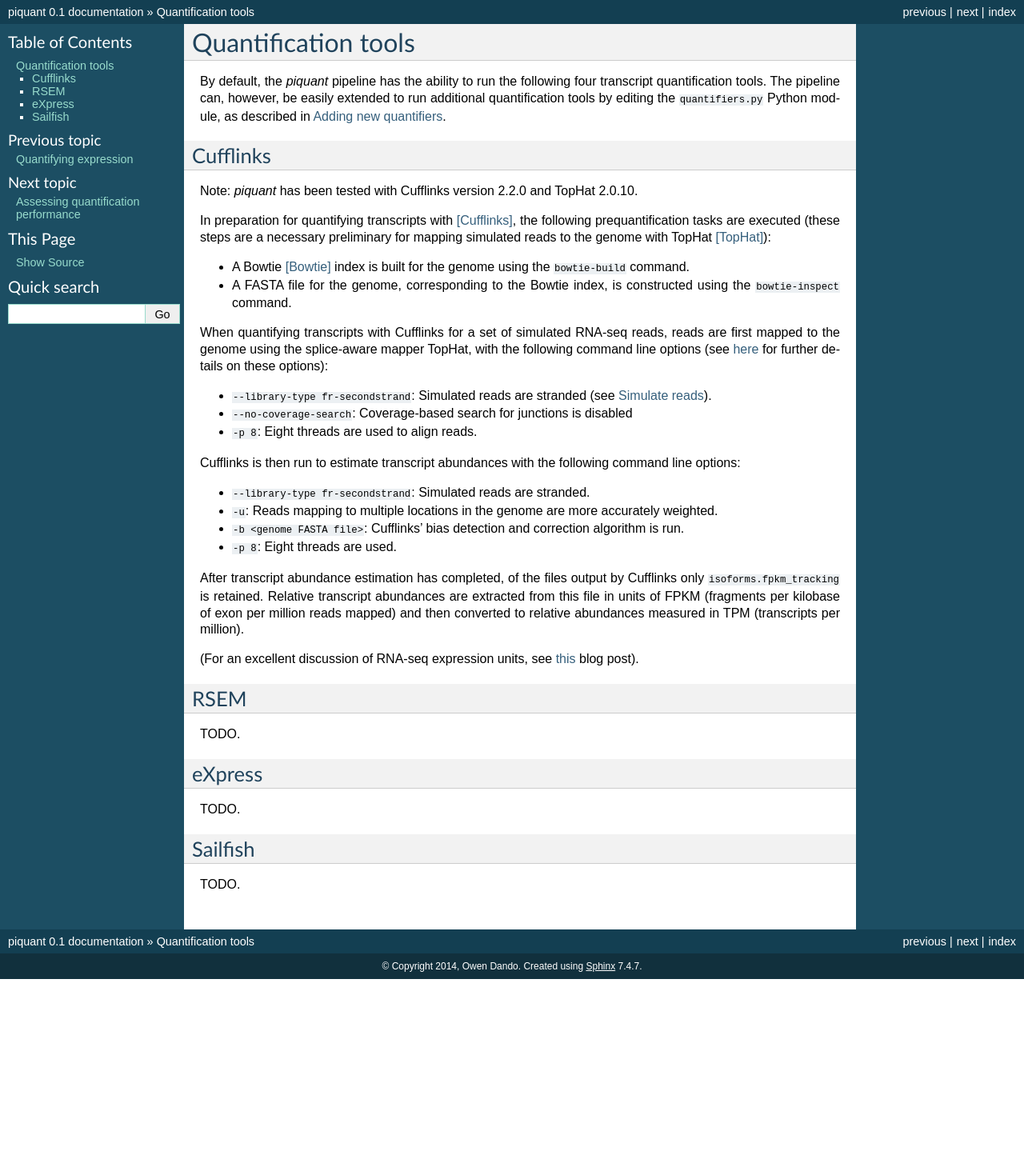
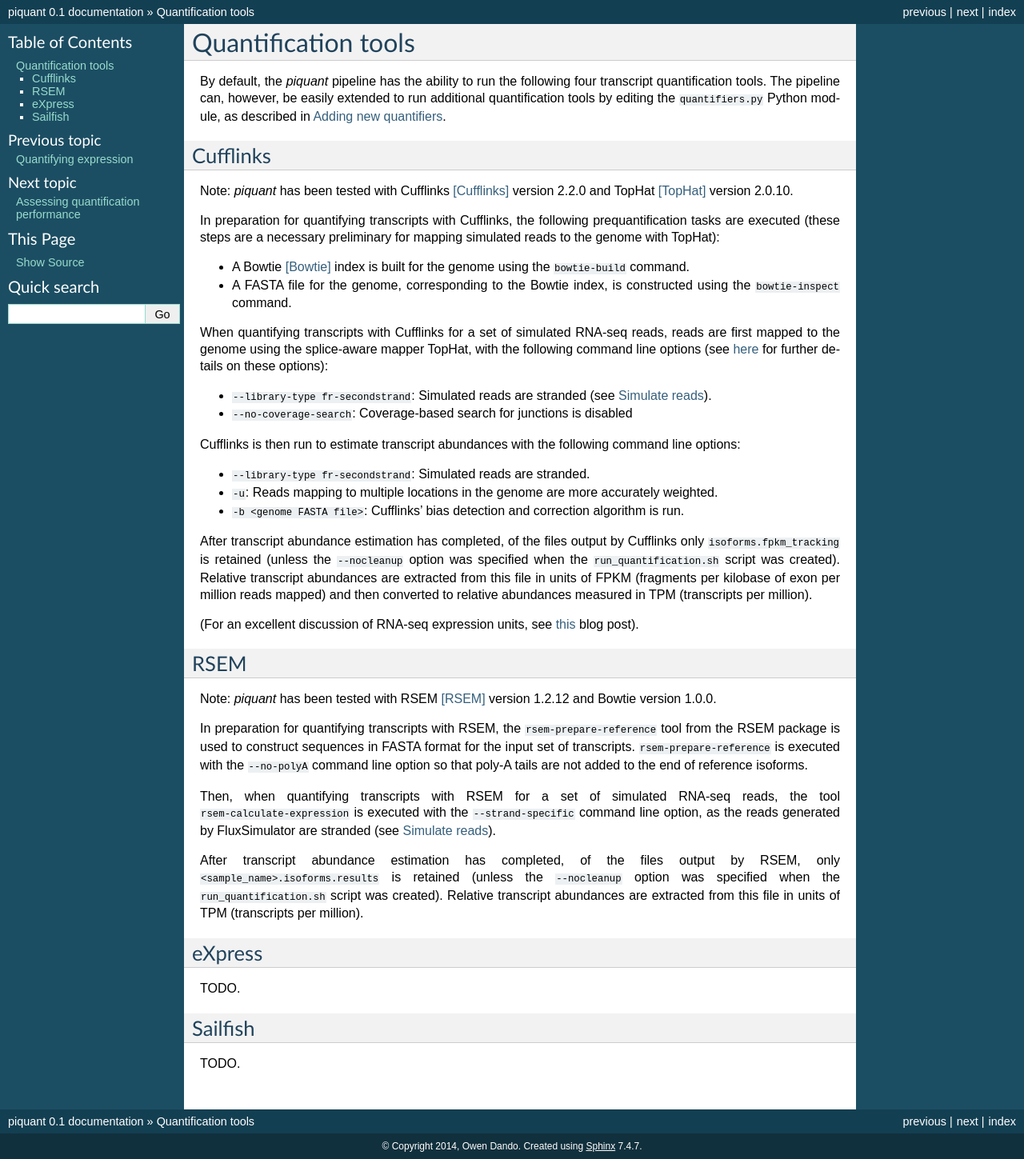
Before and after one commit to lweasel/piquant, a Sphinx documentation site: the page built from docs/quantifiers.rst, in a window 1280 px wide. Shown: the whole page at 80% size. Built offline with Sphinx 7.4.7, drawn with Linux system fonts in a browser that asks for light colours; before the commit the page ends 1224 px from its top, so only the background shows below that.

Commit message:
Add section for RSEM quantifier.

```diff
--- a/docs/quantifiers.rst
+++ b/docs/quantifiers.rst
@@ -6,9 +6,9 @@
 Cufflinks
 ---------
 
-Note: *piquant* has been tested with Cufflinks version 2.2.0 and TopHat 2.0.10.
+Note: *piquant* has been tested with Cufflinks [Cufflinks]_ version 2.2.0 and TopHat [TopHat]_ version 2.0.10.
 
-In preparation for quantifying transcripts with [Cufflinks]_, the following prequantification tasks are executed (these steps are a necessary preliminary for mapping simulated reads to the genome with TopHat [TopHat]_):
+In preparation for quantifying transcripts with Cufflinks, the following prequantification tasks are executed (these steps are a necessary preliminary for mapping simulated reads to the genome with TopHat):
 
 * A Bowtie [Bowtie]_ index is built for the genome using the ``bowtie-build`` command.
 * A FASTA file for the genome, corresponding to the Bowtie index, is constructed using the ``bowtie-inspect`` command.
@@ -17,23 +17,27 @@
 
 * ``--library-type fr-secondstrand``: Simulated reads are stranded (see :ref:`simulate-reads`).
 * ``--no-coverage-search``: Coverage-based search for junctions is disabled
-* ``-p 8``: Eight threads are used to align reads.
 
 Cufflinks is then run to estimate transcript abundances with the following command line options:
 
 * ``--library-type fr-secondstrand``: Simulated reads are stranded.
 * ``-u``: Reads mapping to multiple locations in the genome are more accurately weighted.
 * ``-b <genome FASTA file>``: Cufflinks' bias detection and correction algorithm is run.
-* ``-p 8``: Eight threads are used.
 
-After transcript abundance estimation has completed, of the files output by Cufflinks only ``isoforms.fpkm_tracking`` is retained. Relative transcript abundances are extracted from this file in units of FPKM (fragments per kilobase of exon per million reads mapped) and then converted to relative abundances measured in TPM (transcripts per million).
+After transcript abundance estimation has completed, of the files output by Cufflinks only ``isoforms.fpkm_tracking`` is retained (unless the ``--nocleanup`` option was specified when the ``run_quantification.sh`` script was created). Relative transcript abundances are extracted from this file in units of FPKM (fragments per kilobase of exon per million reads mapped) and then converted to relative abundances measured in TPM (transcripts per million).
 
 (For an excellent discussion of RNA-seq expression units, see `this <http://haroldpimentel.wordpress.com/2014/05/08/what-the-fpkm-a-review-rna-seq-expression-units/>`_ blog post).
 
 RSEM
 ----
 
-TODO.
+Note: *piquant* has been tested with RSEM [RSEM]_ version 1.2.12 and Bowtie version 1.0.0.
+
+In preparation for quantifying transcripts with RSEM, the ``rsem-prepare-reference`` tool from the RSEM package is used to construct sequences in FASTA format for the input set of transcripts. ``rsem-prepare-reference`` is executed with the ``--no-polyA`` command line option so that poly-A tails are not added to the end of reference isoforms.
+
+Then, when quantifying transcripts with RSEM for a set of simulated RNA-seq reads, the tool ``rsem-calculate-expression`` is executed with the ``--strand-specific`` command line option, as the reads generated by FluxSimulator are stranded (see :ref:`simulate-reads`).
+
+After transcript abundance estimation has completed, of the files output by RSEM, only ``<sample_name>.isoforms.results`` is retained (unless the ``--nocleanup`` option was specified when the ``run_quantification.sh`` script was created). Relative transcript abundances are extracted from this file in units of TPM (transcripts per million).
 
 eXpress
 -------
```
